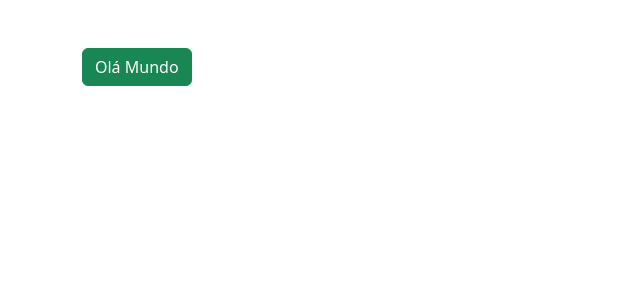
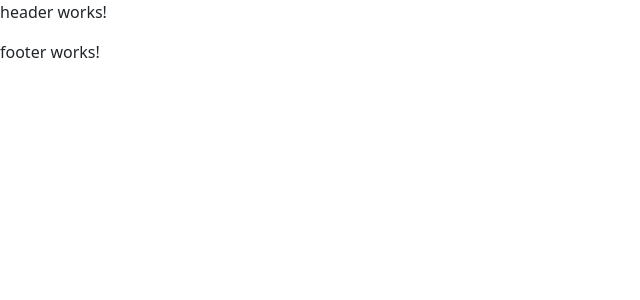
Before and after one commit to ernestopcaraujo/projectReviewAngular, an Angular app in the folder moments/: page / in a window 1280 px wide. Shown: the top 300 px of the page, without its empty margins (0-640 px from the left). Built offline with nearby package versions, Linux system fonts and the light colour scheme.

Commit message:
feat: Added components to app template

```diff
--- a/moments/src/app/app.component.html
+++ b/moments/src/app/app.component.html
@@ -1,3 +1,5 @@
-<div class="container mt-5">
-  <button class="btn btn-success">Olá Mundo</button>
+<app-header></app-header>
+<div class="container">
+  <router-outlet></router-outlet>
 </div>
+<app-footer></app-footer>
```
